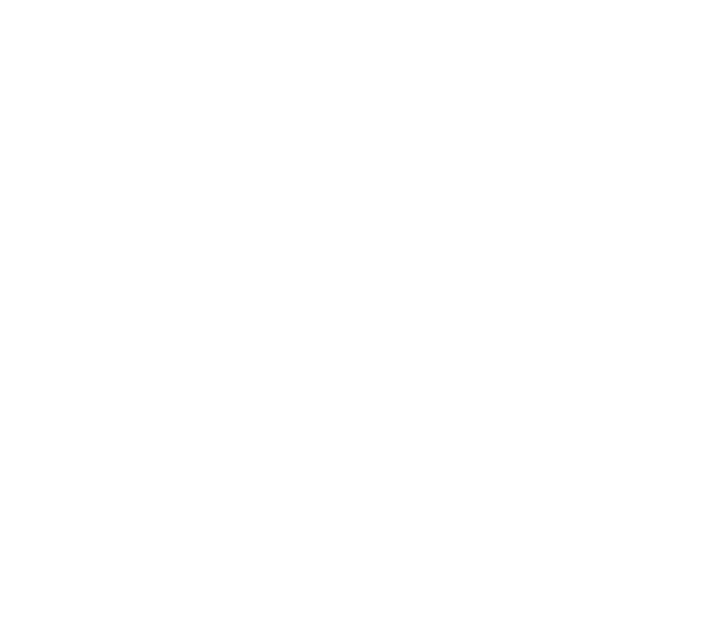
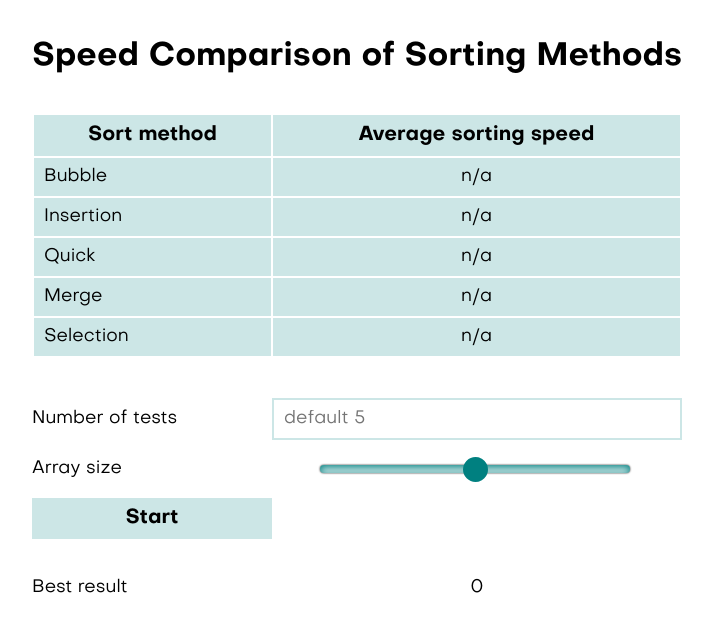
Before and after one commit to sl101/FoxMinded_JavaScript, a plain HTML site: page task_2_3/index.html in a window 1280 px wide. Shown: the whole page, without its empty margins (283-996 px from the left). Drawn offline with Linux system fonts and the light colour scheme.

Commit message:
Added common style

```diff
--- a/task_2_3/index.html
+++ b/task_2_3/index.html
@@ -10,6 +10,63 @@
 </head>
 
 <body>
+	<section class="sorting">
+		<div class="container">
+			<h1 class="sorting__title">
+				Speed Comparison of Sorting Methods
+			</h1>
+			<table class="sorting__table table">
+				<tr class="table__top">
+					<th class="table__title">Sort method</th>
+					<th class="table__title">Average sorting speed</th>
+				</tr>
+
+				<tr class="table__unit unit">
+					<td class="unit__title">Bubble</td>
+					<td class="unit__value">n/a</td>
+				</tr>
+
+				<tr class="table__unit unit">
+					<td class="unit__title">Insertion</td>
+					<td class="unit__value">n/a</td>
+				</tr>
+
+				<tr class="table__unit unit">
+					<td class="unit__title">Quick</td>
+					<td class="unit__value">n/a</td>
+				</tr>
+
+				<tr class="table__unit unit">
+					<td class="unit__title">Merge</td>
+					<td class="unit__value">n/a</td>
+				</tr>
+
+				<tr class="table__unit unit">
+					<td class="unit__title">Selection</td>
+					<td class="unit__value">n/a</td>
+				</tr>
+			</table>
+
+			<form action="#" class="sorting__form form">
+				<label class="form__label">
+					Number of tests
+					<input class="form__input" type="number" placeholder="default 5">
+				</label>
+
+				<label class="form__label">
+					Array size
+					<input class="form__input form__input--range" type="range" placeholder="default 1000">
+				</label>
+
+				<button class="form__button" type="button">Start</button>
+			</form>
+
+			<div class="sorting__result">
+				<p>Best result</p>
+				<span class="sorting__value">0</span>
+			</div>
+		</div>
+	</section>
 
 	<script src="js/main.js"></script>
 </body>
--- /dev/null
+++ b/task_2_3/scss/_paga.scss
@@ -0,0 +1,191 @@
+.sorting {
+	height: 100vh;
+	display: flex;
+	flex-direction: column;
+	align-items: center;
+	justify-content: space-between;
+	padding: 40px 0;
+	// .sorting__title
+
+	&__title {
+		font-weight: 700;
+		font-size: 32px;
+		margin: 0 0 40px 0;
+	}
+
+	// .sorting__table
+
+	&__table {
+		width: 100%;
+		// text-align: center;
+		margin: 0 0 40px 0;
+	}
+
+	// .sorting__form
+
+	&__form {
+	}
+
+	// .sorting__result
+
+	&__result {
+		display: flex;
+		justify-content: space-between;
+		p {
+			max-width: 240px;
+			width: 100%;
+		}
+	}
+
+	// .sorting__value
+
+	&__value {
+		// justify-self: center;
+		// align-self: center;
+		// text-align: center;
+		margin: 0 auto;
+	}
+}
+
+.table {
+	// .table__top
+	th,
+	td {
+		background-color: $color-teal-02;
+		padding: 10px;
+	}
+
+	&__top {
+	}
+
+	// .table__title
+
+	&__title {
+		font-weight: 700;
+		font-size: 20px;
+		// max-width: 240px;
+		// width: 100%;
+	}
+
+	// .table__unit
+
+	&__unit {
+	}
+}
+
+.unit {
+	// .unit__title
+
+	&__title {
+	}
+
+	// .unit__value
+
+	&__value {
+		text-align: center;
+	}
+}
+
+.form {
+	display: flex;
+	flex-direction: column;
+	margin: 0 0 40px 0;
+	// .form__label
+
+	&__label {
+		display: flex;
+		align-items: center;
+		justify-content: space-between;
+		cursor: pointer;
+		&:not(:last-child) {
+			margin: 0 0 20px 0;
+		}
+	}
+
+	// .form__input
+
+	&__input {
+		max-width: 410px;
+		width: 100%;
+		padding: 10px;
+		border: 2px solid $color-teal-02;
+		cursor: text;
+
+		&--range {
+			height: 10px;
+			padding: 0 50px;
+			appearance: none;
+			background-color: transparent;
+			border: none;
+			cursor: default;
+			outline: none;
+
+			&:focus {
+				&::-webkit-slider-thumb {
+					box-shadow: inset 0 0 3px $color-teal;
+					border: 1px solid $color-000;
+				}
+			}
+
+			&:focus {
+				&::-moz-range-thumb {
+					background-color: $color-teal;
+					border-color: $color-teal;
+				}
+			}
+
+			&::-webkit-slider-runnable-track {
+				height: 8px;
+				cursor: pointer;
+				background-color: $color-teal-02;
+				border-radius: 5px;
+				box-shadow: inset 0 2px 7px $color-teal, 0 0 2px $color-000;
+			}
+
+			&::-moz-range-track {
+				height: 8px;
+				cursor: pointer;
+				background-color: $color-teal-02;
+				border-radius: 5px;
+				box-shadow: inset 0 2px 7px $color-teal, 0 0 2px $color-000;
+			}
+
+			&::-webkit-slider-thumb {
+				position: relative;
+				top: -8px;
+				width: 25px;
+				height: 25px;
+				background-color: $color-teal;
+				cursor: pointer;
+				-webkit-appearance: none;
+				border: 2px solid $color-teal;
+				border-radius: 100%;
+				box-shadow: inset 0 0 3px $color-teal;
+			}
+
+			&::-moz-range-thumb {
+				position: relative;
+				top: -8px;
+				width: 25px;
+				height: 25px;
+				cursor: pointer;
+				background-color: $color-teal-02;
+				border-radius: 100%;
+			}
+		}
+	}
+
+	// .form__button
+
+	&__button {
+		display: inline-block;
+		max-width: 240px;
+		width: 100%;
+		align-self: start;
+		text-align: center;
+		padding: 10px;
+		font-weight: 700;
+		font-size: 20px;
+		background-color: $color-teal-02;
+	}
+}
--- a/task_2_3/scss/_var.scss
+++ b/task_2_3/scss/_var.scss
@@ -1,5 +1,7 @@
 $color-fff: #fff;
 $color-000: #000;
+$color-teal-02: rgba(0, 128, 128, 0.2);
+$color-teal: rgba(0, 128, 128, 1);
 
 $screen-xl: 1199.98;
 $screen-lg: 991.98;
--- a/task_2_3/scss/style.scss
+++ b/task_2_3/scss/style.scss
@@ -4,3 +4,4 @@
 @import "_mixin";
 
 @import "_global";
+@import "_paga";
```
Also changed, not shown: task_2_3/css/style.css.
